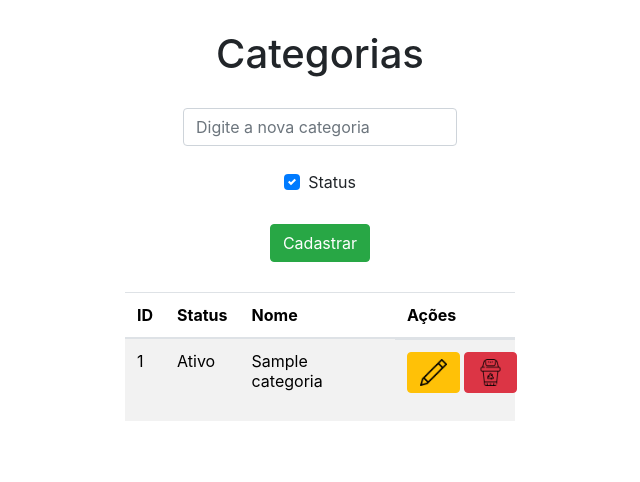
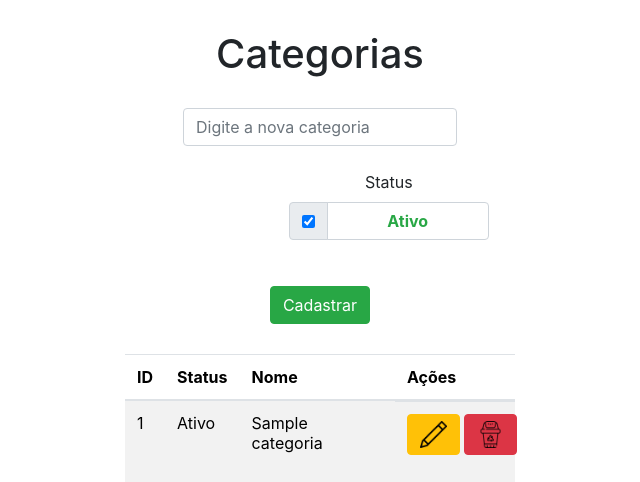
Before and after one commit to CarolAguera/projeto-concluso-de-curso-IFPr, a PHP site: page /Admin/Categoria.php in a window 1280 px wide. Shown: the part 79-561 px from the top of the page, without its empty margins (320-960 px from the left). Run offline with PHP 8.4, Linux system fonts and the light colour scheme; a user stored in the database is signed in; tables that the repository leaves empty hold one stand-in row (values such as "Sample post"); some libraries are stand-ins or nearby versions.

Commit message:
arrumando status

```diff
--- a/Admin/Categoria.php
+++ b/Admin/Categoria.php
@@ -6,10 +6,10 @@ if (isset($_POST['salvar'])) {
 
     //Pega os valores dos inputs do formulário
     $nome = $_POST['nome'];
-    if (isset($_POST['status'])) {
-        $status = 1;
+    if (isset($_POST['statusAtualizar'])) {
+        $statusAtualizar = 1;
     } else {
-        $status = 0;
+        $statusAtualizar = 0;
     }
 
 
@@ -19,7 +19,7 @@ if (isset($_POST['salvar'])) {
 
     //Gerar a SQL
     $sql = "insert into categoria (nome, status)
-        values ('{$nome}', '{$status}') ";
+        values ('{$nome}', '{$statusAtualizar}') ";
 
     //Executar a SQL
     mysqli_query($conexao, $sql);
@@ -68,19 +68,26 @@ if (isset($_POST['atualizar'])) {
 <body>
     <h1 style="text-align: center; margin-top: 30px;">Categorias</h1>
     <center class="container">
-        <!--<?php if (isset($mensagem)) { ?>
+        <?php if (isset($mensagem)) { ?>
             <div class="alert alert-success" role="alert">
                 <?php echo $mensagem; ?>
             </div>
-        <?php } ?>-->
+        <?php } ?>
 
         <form name="form" method="POST" action="Categoria.php">
             <center>
                 <input type="text" id="nome" name="nome" class="form-control" style="width: auto; margin-top: 30px;" placeholder="Digite a nova categoria">
                 <br>
-                <div class="custom-control custom-checkbox">
-                    <input type="checkbox" class="custom-control-input" onchange="teste(this);" checked id="customCheck1" value="1" name="status" id="status">
-                    <label class="custom-control-label" for="customCheck1" id="labelstatus" for="labelstatus">Status</label>
+                <div class="form-group col-md-1"><label class="control-label" style="width: 200px !important;" for="status">Status</label><input type="hidden" name="status" value="0">
+                    <div class="input-group" style="width: 200px !important;">
+                        <div class="input-group-prepend">
+                            <div class="input-group-text">
+                                <input type="checkbox" name="statusAtualizar" value="1" id="status" onclick="teste(this);" checked>
+                            </div>
+                        </div>
+                        <div class="form-control"><strong class="text-success" id="statuscadastrar">Ativo</strong></div>
+                    </div>
+                    <span class="help-block"></span>
                 </div>
             </center>
             <button type="submit" id="salvar" name="salvar" class="btn btn-success" style="margin-top: 30px;">Cadastrar </button>
@@ -131,20 +138,36 @@ if (isset($_POST['atualizar'])) {
                                                         </div>
                                                         <div class="modal-body">
                                                             <input type="hidden" name="idAtualizar" value="<?= $data['id'] ?>">
+                                                            <?php if ($data['status'] == 1) { ?>
+
+                                                                <div class="form-group"><label class="control-label" style="width: 200px !important;">Status</label>
+                                                                    <div class="input-group" style="width: 200px !important;">
+                                                                        <div class="input-group-prepend">
+                                                                            <div class="input-group-text">
+                                                                                <input type="checkbox" name="status" value="1" onclick="teste(this, <?= $data['id'] ?>);" checked>
+                                                                            </div>
+                                                                        </div>
+                                                                        <div class="form-control"><strong class="text-success" id="labelstatus<?= $data['id'] ?>">Ativo</strong></div>
+                                                                    </div>
+                                                                </div>
+                                                            <?php   } else {
+
+                                                            ?>
+                                                                <div class="form-group"><label class="control-label" style="width: 200px !important;">Status</label>
+                                                                    <div class="input-group" style="width: 200px !important;">
+                                                                        <div class="input-group-prepend">
+                                                                            <div class="input-group-text">
+                                                                                <input type="checkbox" name="status" value="0" onclick="teste(this, <?= $data['id'] ?>);">
+                                                                            </div>
+                                                                        </div>
+                                                                        <div class="form-control"><strong class="text-danger" id="labelstatus<?= $data['id'] ?>">Inativo</strong></div>
+                                                                    </div>
+                                                                </div>
+
+                                                            <?php  } ?>
                                                             <label for="fname">Nome: </label>
                                                             <input name="nomeAtualizar" class="form-control" style="width: 300px !important;" value="<?= $data['nome']  ?> ">
                                                             <br>
-                                                            <?php
-
-                                                            if ($data['status'] == 1) {
-                                                                $checagem = 'checked';
-                                                            } else {
-                                                                $checagem = '';
-                                                            }
-
-                                                            ?>
-                                                            <label for="fstatus">Status: </label>
-                                                            <input type="checkbox" name="statusAtualizar" id="status" <?= $checagem ?>>
                                                         </div>
                                                         <div class="modal-footer">
                                                             <button type="button" class="btn btn-secondary" data-dismiss="modal">Fechar</button>
@@ -171,14 +194,32 @@ if (isset($_POST['atualizar'])) {
         </div>
     </center>
     <script>
-        function teste(tag) {
-            let label = document.getElementById('labelstatus');
+        function teste(tg) {
+            let labelStatus = document.getElementById('statuscadastrar');
+            if (tg.value == '1') {
+                tg.value = 0;
+                labelStatus.className = "text-danger";
+                labelStatus.innerHTML = "Inativo";
+
+            } else {
+                tg.value = 1;
+                labelStatus.className = "text-success";
+                labelStatus.innerHTML = "Ativo";
+            }
+            console.log(tg.value);
+        }
+
+        function teste(tag, id) {
+            let labelAtivo = document.getElementById('labelstatus' + id);
             if (tag.value == '1') {
                 tag.value = 0;
-                label.innerHTML = 'Não'
+                labelAtivo.className = "text-danger";
+                labelAtivo.innerHTML = "Inativo";
+
             } else {
                 tag.value = 1;
-                label.innerHTML = 'Sim'
+                labelAtivo.className = "text-success";
+                labelAtivo.innerHTML = "Ativo";
             }
             console.log(tag.value);
         }
--- a/Admin/clientes.php
+++ b/Admin/clientes.php
@@ -113,7 +113,9 @@ if (isset($_POST['atualizar'])) {
                 } ?>
 
                 <tr>
-                    <td><?= $data['id']  ?></td>
+                    <td><?= $data['
+
+                    ']  ?></td>
                     <td><?= $statuscliente  ?></td>
                     <td><?= $data['nome_completo']  ?></td>
                     <td><?= $data['email']  ?></td>
```
